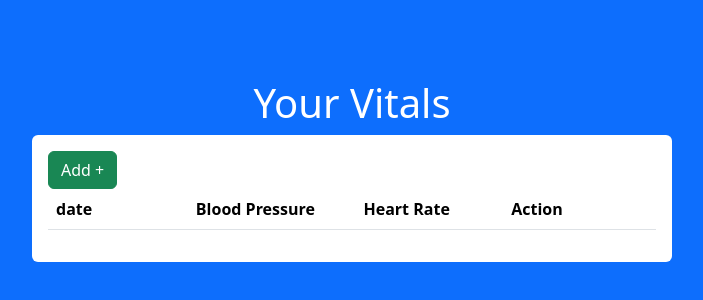
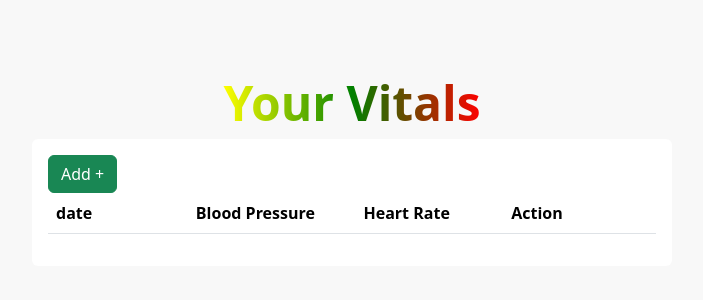
Before and after one commit to MichalMarrow/solo, a React (Vite) app in the folder crud/client/: page /vitals in a window 1280 px wide. Shown: the part 230-530 px from the top of the page, without its empty margins (288-991 px from the left). Built offline with nearby package versions, Linux system fonts and the light colour scheme.

Commit message:
final updated styling changes

```diff
--- a/crud/client/src/AddVitals.jsx
+++ b/crud/client/src/AddVitals.jsx
@@ -32,7 +32,10 @@ function AddVitals() {
   };
 
   return (
-    <div className='d-flex vh-100 bg-primary justify-content-center align-items-center'>
+    <div
+      style={{ backgroundColor: '#f8f8f8' }}
+      className='d-flex vh-100 justify-content-center align-items-center'
+    >
       <div className='w-50 bg-white rounded p-3'>
         <form onSubmit={Submit}>
           <h2>Add Vitals</h2>
--- a/crud/client/src/UpdateVital.jsx
+++ b/crud/client/src/UpdateVital.jsx
@@ -16,7 +16,7 @@ function UpdateVital() {
       .get('http://localhost:3001/vitals/vital/' + id)
       .then((result) => {
         console.log('result', result);
-        setDate(result.data.date || formatDate(new Date()));
+        setDate(formatDate(result.data.date) || formatDate(new Date()));
         setbloodPressure(result.data.bloodPressure || '');
         setheartRate(result.data.heartRate || '');
       })
@@ -40,7 +40,10 @@ function UpdateVital() {
   };
 
   return (
-    <div className='d-flex vh-100 bg-primary justify-content-center align-items-center'>
+    <div
+      style={{ backgroundColor: '#f8f8f8' }}
+      className='d-flex vh-100 justify-content-center align-items-center'
+    >
       <div className='w-50 bg-white rounded p-3'>
         <form onSubmit={Update}>
           <h2>Update Vitals</h2>
--- a/crud/client/src/Vitals.jsx
+++ b/crud/client/src/Vitals.jsx
@@ -1,6 +1,8 @@
 import axios from 'axios';
 import React, { useState, useEffect } from 'react';
 import { Link } from 'react-router-dom';
+import { formatDate } from './utils/dateUtils';
+
 function Vitals() {
   const [vitals, setVitals] = useState([]);
   const userId = localStorage.getItem('userId'); // Get userId from localStorage
@@ -43,7 +45,7 @@ function Vitals() {
 
   const checkHR = (hr) => {
     //heart rate check
-    if (hr < 40 || hr > 180) {
+    if (hr < 40 || hr > 130) {
       return 'red';
     }
     if (hr < 60 || hr > 100) {
@@ -64,7 +66,10 @@ function Vitals() {
   };
 
   return (
-    <div className='d-flex vh-100 bg-primary justify-content-center align-items-center'>
+    <div
+      style={{ backgroundColor: '#f8f8f8' }}
+      className='d-flex vh-100  justify-content-center align-items-center'
+    >
       <div
         style={{
           display: 'flex',
@@ -72,7 +77,17 @@ function Vitals() {
           alignItems: 'center',
         }}
       >
-        <h1 style={{ color: 'white' }}>Your Vitals</h1>
+        <h1
+          style={{
+            fontSize: '48px',
+            fontWeight: 'bold',
+            background: 'linear-gradient(to right, yellow, green, red)',
+            WebkitBackgroundClip: 'text',
+            WebkitTextFillColor: 'transparent',
+          }}
+        >
+          Your Vitals
+        </h1>{' '}
         <div className='w-50 bg-white rounded p-3'>
           <Link to='/create' className='btn btn-success'>
             Add +
@@ -90,7 +105,7 @@ function Vitals() {
               {vitals.map((vital) => {
                 return (
                   <tr key={vital._id}>
-                    <td>{vital.date}</td>
+                    <td>{formatDate(vital.date)}</td>
                     <td
                       style={{ backgroundColor: checkBP(vital.bloodPressure) }}
                     >
--- a/crud/client/src/utils/dateUtils.js
+++ b/crud/client/src/utils/dateUtils.js
@@ -1,7 +1,11 @@
 // utils/dateUtils.js
-export const formatDate = (dateObject) => {
-    const year = dateObject.getFullYear();
-    const month = String(dateObject.getMonth() + 1).padStart(2, '0');
-    const day = String(dateObject.getDate()).padStart(2, '0');
-    return `${year}-${month}-${day}`;
-  };
+export const formatDate = (date) => {
+  const d = new Date(date);
+  let hours = d.getHours();
+  const minutes = String(d.getMinutes()).padStart(2, '0');
+  const ampm = hours >= 12 ? 'PM' : 'AM';
+  hours = hours % 12 || 12;
+  const time = `${hours}:${minutes} ${ampm}`;
+  const dateStr = d.toISOString().split('T')[0];
+  return `${dateStr} ${time}`;
+};
```
Also changed, not shown: 2 other files (tests, documents, lock files or other folders).
